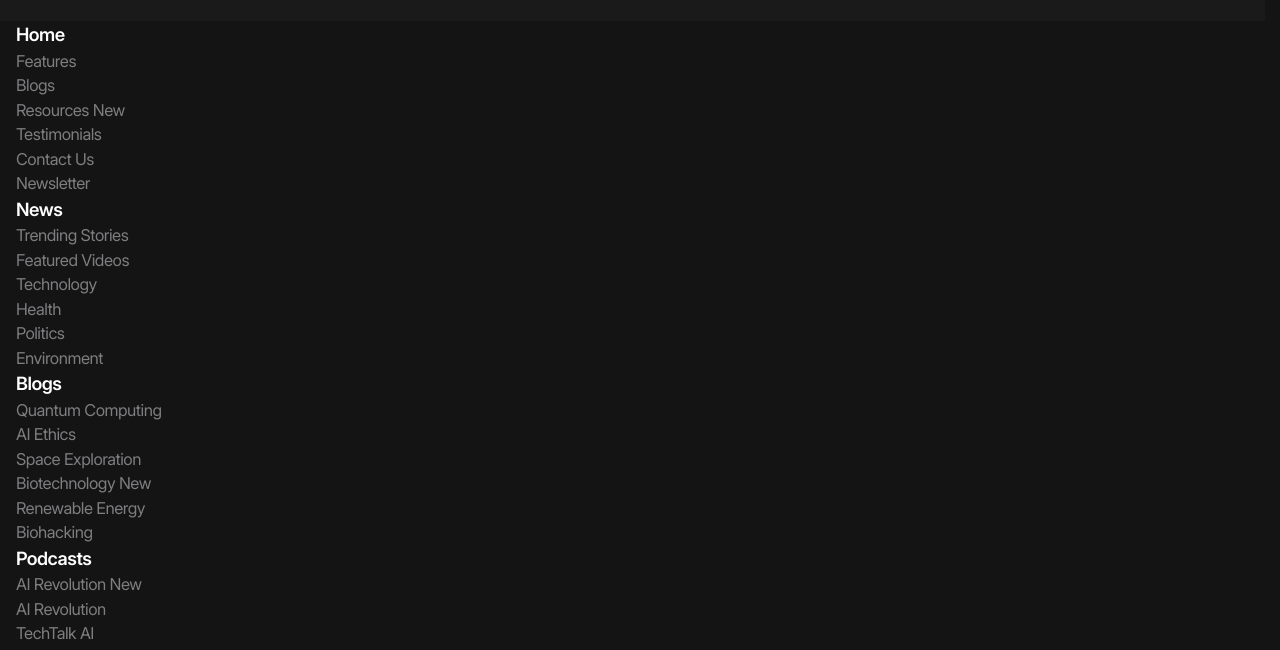
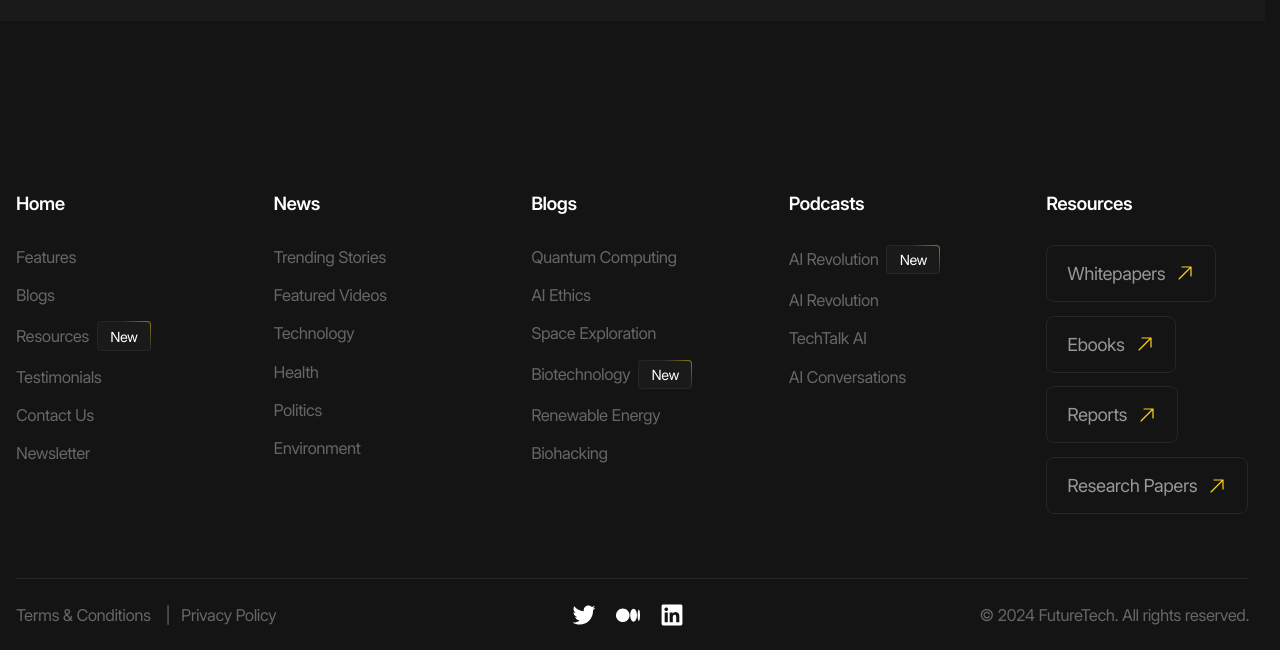
Before and after one commit to Khudatbegow/future-tech, a website with bundled scripts: page index.html in a window 1280 px wide. Shown: the part 149-799 px from the top of the page. Built offline with nearby package versions, Linux system fonts and the light colour scheme.

Commit message:
style: add footer styling

```diff
--- a/styles/_variables.scss
+++ b/styles/_variables.scss
@@ -24,17 +24,12 @@
   --bold: 700;
 
   /// Radius
-  --radius-4: 0.25rem;
-  --radius-6: 0.375rem;
-  --radius-8: 0.5rem;
-  --radius-10: 0.625rem;
-  --radius-12: 0.75rem;
   --radius-circle: 50%;
   --radius-pill: 32rem;
 
   /// Other
   --border-main: #{rem(1)} solid var(--color-dark-15);
-
+  --gradient: linear-gradient(45deg, var(--color-dark-15) 64%, var(--color-accent) 136%);
   --letter-003: -0.03em;
   --container-width: #{rem(1600)};
   --container-padding-X: #{rem(16)};
--- /dev/null
+++ b/styles/blocks/footer/_badge.scss
@@ -0,0 +1,16 @@
+@use "../../helpers/" as *;
+
+.badge {
+  display: inline-flex;
+  padding: fluid(4, 2) fluid(14, 10);
+  border-radius: rem(6);
+  color: var(--color-light);
+  background: linear-gradient(var(--color-dark-10), var(--color-dark-10)) padding-box, var(--gradient) border-box;
+  border: rem(1) solid transparent;
+  font-size: rem(16);
+
+  @include laptop {
+    font-size: rem(14);
+    border-radius: rem(4);
+  }
+}
--- /dev/null
+++ b/styles/blocks/footer/_footer.scss
@@ -0,0 +1,56 @@
+@use "../../helpers/" as *;
+
+.footer {
+  color: var(--color-dark-40);
+  &__body {
+    padding-block: fluid(80, 40);
+    border-bottom: var(--border-main);
+  }
+
+  &__menu {
+    display: grid;
+    grid-template-columns: repeat(5, 1fr);
+    align-items: flex-start;
+    column-gap: fluid(80, 20);
+
+    &-column {
+      display: grid;
+      row-gap: fluid(36, 16);
+    }
+
+    &-list {
+      display: flex;
+      flex-direction: column;
+      row-gap: fluid(18, 8);
+    }
+
+    &-item {
+      display: flex;
+      align-items: center;
+      column-gap: rem(8);
+    }
+  }
+
+  &__extra {
+    display: flex;
+    align-items: center;
+    justify-content: space-between;
+    column-gap: 1rem;
+    padding-block: rem(40);
+
+    @include laptop {
+      padding-block: rem(24);
+    }
+
+    &-menu {
+      &-list {
+        display: flex;
+      }
+
+      &-item:not(:last-child)::after {
+        content: "|";
+        margin-inline: rem(11);
+      }
+    }
+  }
+}
--- /dev/null
+++ b/styles/blocks/footer/_soc1als.scss
@@ -0,0 +1,20 @@
+@use "../../helpers/" as *;
+
+.soc1als {
+  &__list {
+    display: flex;
+    column-gap: rem(20);
+  }
+
+  @include laptop {
+    column-gap: rem(14);
+  }
+
+  &__item {
+    display: flex;
+  }
+
+  &__link {
+    color: var(--color-light);
+  }
+}
--- a/styles/main.scss
+++ b/styles/main.scss
@@ -9,3 +9,7 @@
 @use "./blocks/header/button";
 @use "./blocks/header/burger-button";
 @use "./blocks/header/header";
+
+@use "./blocks/footer/badge";
+@use "./blocks/footer/soc1als";
+@use "./blocks/footer/footer";
```
Also changed, not shown: styles/main.css, 1 other file.
